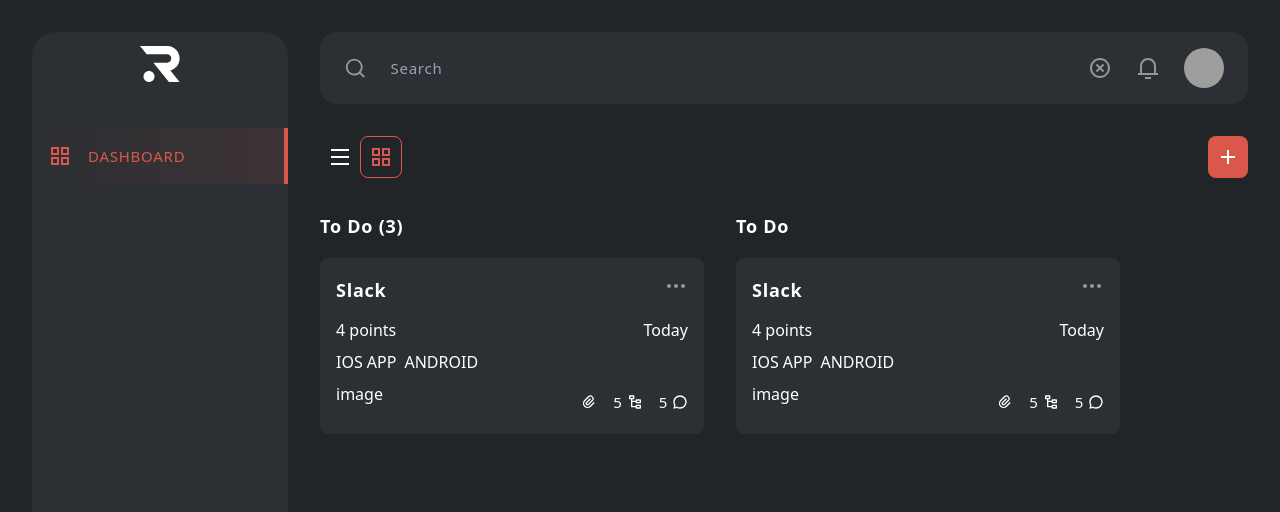
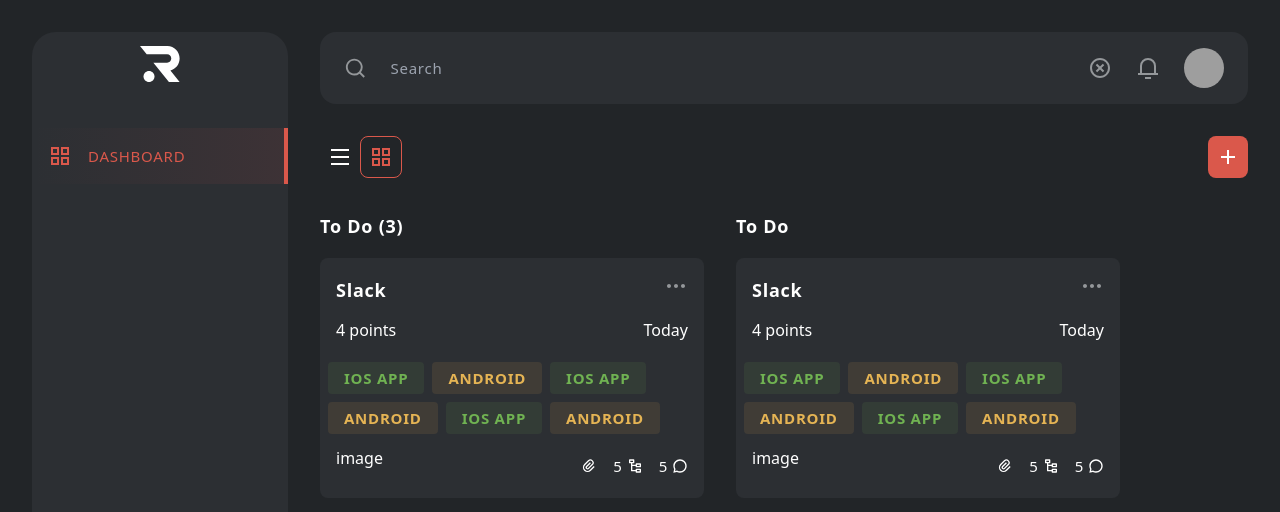
Before and after one commit to fdgbatarse1/ravn-dashboard, a Next.js app: page / in a window 1280 px wide. Shown: the top 512 px of the page. Built offline with nearby package versions, Linux system fonts and the light colour scheme; grey boxes are pictures that could not be loaded.

Commit message:
✨ Add whitespace-nowrap to label

```diff
--- a/src/components/column/card/card.tsx
+++ b/src/components/column/card/card.tsx
@@ -1,3 +1,4 @@
+import Label from '@/components/label';
 import { RiMoreFill, RiAttachment2, RiNodeTree, RiChat3Line } from 'react-icons/ri';
 
 const Card = () => (
@@ -12,9 +13,13 @@ const Card = () => (
         <p>Today</p>
       </span>
     </div>
-    <ul className="flex justify-start space-x-2">
-      <li>IOS APP</li>
-      <li>ANDROID</li>
+    <ul className="m-[-1rem] flex flex-wrap justify-start space-x-2">
+      <Label className="ml-2 mt-2 bg-secondary-4 bg-opacity-10 text-secondary-4" text="ios app" />
+      <Label className="ml-2 mt-2 bg-tertiary-4 bg-opacity-10 text-tertiary-4" text="android" />
+      <Label className="ml-2 mt-2 bg-secondary-4 bg-opacity-10 text-secondary-4" text="ios app" />
+      <Label className="ml-2 mt-2 bg-tertiary-4 bg-opacity-10 text-tertiary-4" text="android" />
+      <Label className="ml-2 mt-2 bg-secondary-4 bg-opacity-10 text-secondary-4" text="ios app" />
+      <Label className="ml-2 mt-2 bg-tertiary-4 bg-opacity-10 text-tertiary-4" text="android" />
     </ul>
     <div className="flex justify-between space-x-2">
       <div>image</div>
--- a/src/components/label/label.tsx
+++ b/src/components/label/label.tsx
@@ -4,7 +4,9 @@ interface LabelProps {
 }
 
 const Label = ({ text, className }: LabelProps) => (
-  <p className={`w-min rounded px-4 py-1 text-body-m font-semibold uppercase ${className}`}>
+  <p
+    className={`w-min whitespace-nowrap rounded px-4 py-1 text-body-m font-semibold uppercase ${className}`}
+  >
     {text}
   </p>
 );
```
